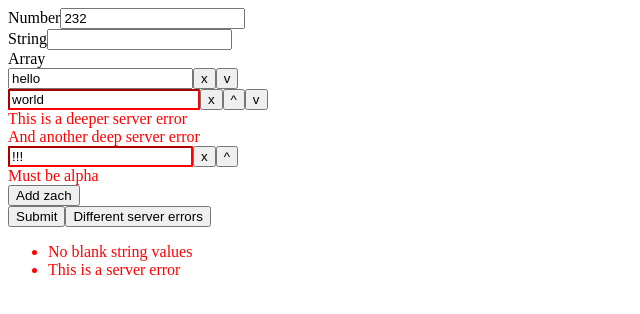
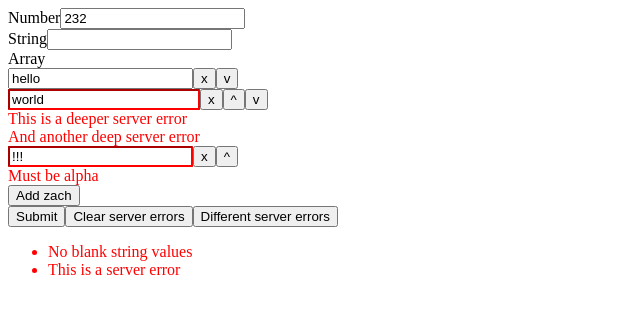
Before and after one commit to flexport/formula-one-example, a React (Create React App) app: page / in a window 1280 px wide. Shown: the top 314 px of the page, without its empty margins (0-640 px from the left). Built offline with nearby package versions, Linux system fonts and the light colour scheme.

Commit message:
Clearable server errors

```diff
--- a/src/App.js
+++ b/src/App.js
@@ -67,6 +67,10 @@ class App extends Component<{}, State> {
         },
       },
     },
+  };
+
+  resetServerErrors = () => {
+    this.setState({error: null});
   };
 
   changeServerErrors = () => {
@@ -169,6 +173,9 @@ class App extends Component<{}, State> {
               }}
             </ObjectField>
             <button onClick={onSubmit}>Submit</button>
+            <button onClick={this.resetServerErrors}>
+              Clear server errors
+            </button>
             <button onClick={this.changeServerErrors}>
               Different server errors
             </button>
```
